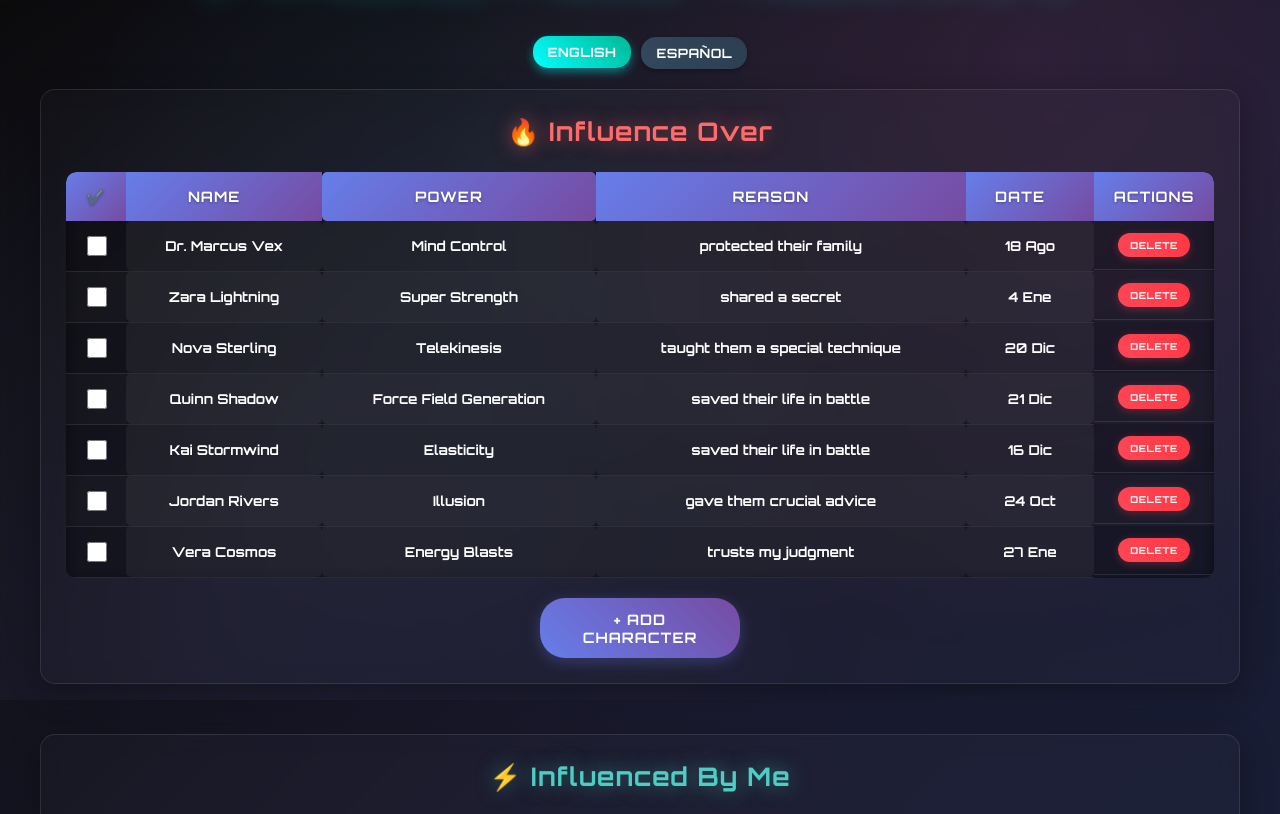
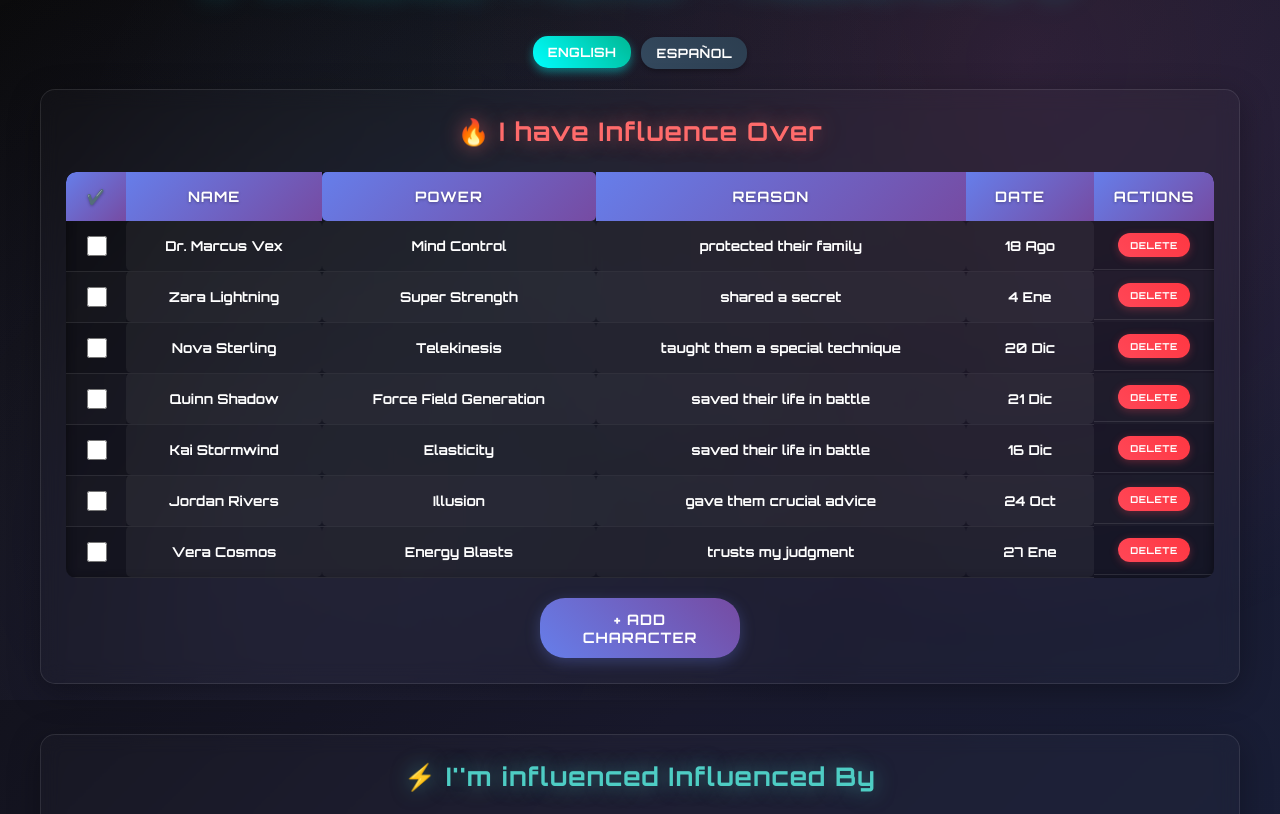
Before and after one commit to LosAmosDelCalabozo/masks-influence-tracker, a website: page index.html in a window 1280 px wide. Shown: the part 100-914 px from the top of the page. Drawn offline with Linux system fonts and the light colour scheme.

Commit message:
fix: english table title

```diff
--- a/index.html
+++ b/index.html
@@ -721,8 +721,8 @@
         const translations = {
             en: {
                 mainTitle: '⚡ Influence Tracker - Masks RPG ⚡',
-                influenceOver: '🔥 Influence Over',
-                influencedBy: '⚡ Influenced By Me',
+                influenceOver: '🔥 I have Influence Over',
+                influencedBy: "⚡ I''m influenced Influenced By",
                 checkboxHeader: '✔️',
                 nameHeader: 'Name',
                 powerHeader: 'Power',
```
